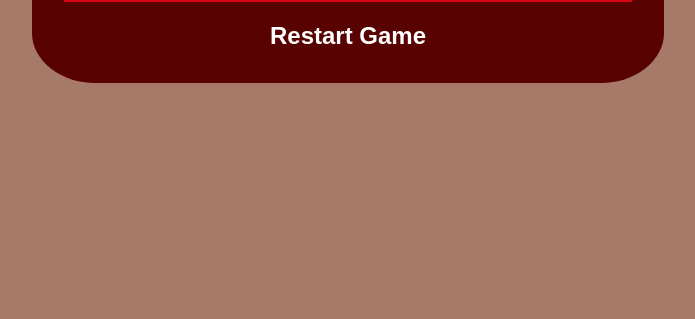
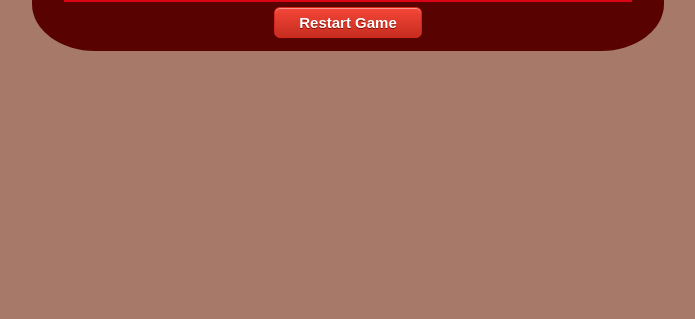
Before and after one commit to SMuyesser/hot-or-cold, a React app: page / in a window 1280 px wide. Shown: the part 481-800 px from the top of the page, without its empty margins (292-987 px from the left). Built offline with nearby package versions, Linux system fonts and the light colour scheme.

Commit message:
All but restart and end game and display mystery number

```diff
--- a/src/components/guessHistory.css
+++ b/src/components/guessHistory.css
@@ -7,6 +7,7 @@
 	background-color: #CCD6D9;
 	margin-right: auto;
 	margin-left: auto;
+	margin-bottom: 5px;
 }
 
 .guessHistory h2 {
--- a/src/components/restart.css
+++ b/src/components/restart.css
@@ -2,3 +2,19 @@
 	text-align: center;
 	color: white;
 }
+
+button {
+	box-shadow: rgb(245, 151, 142) 0px 1px 0px 0px inset;
+	background: linear-gradient(rgb(242, 69, 55) 5%, rgb(198, 45, 31) 100%) rgb(242, 69, 55);
+	border-radius: 6px;
+	border: 1px solid rgb(208, 39, 24);
+	display: inline-block;
+	cursor: pointer;
+	color: rgb(255, 255, 255);
+	font-family: Arial;
+	font-size: 15px;
+	font-weight: bold;
+	padding: 6px 24px;
+	text-decoration: none;
+	text-shadow: rgb(129, 14, 5) 0px 1px 0px;
+}
--- a/src/components/restart.js
+++ b/src/components/restart.js
@@ -5,7 +5,7 @@ import './restart.css';
 export default function Restart(props) {
 	return (
 		<div className="restart">
-			<h2>Restart Game</h2>
+			<button>Restart Game</button>
 		</div>
 	);
 }
```
